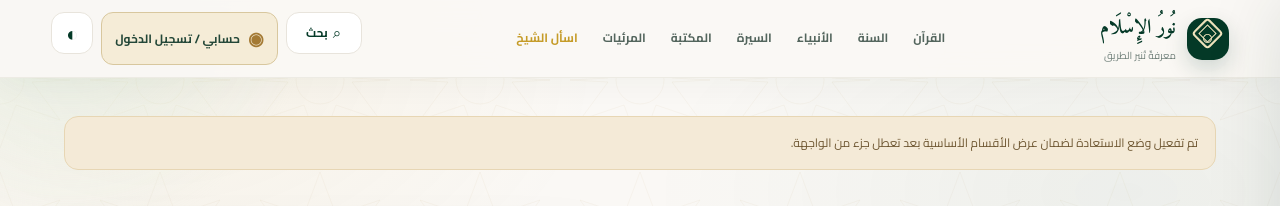
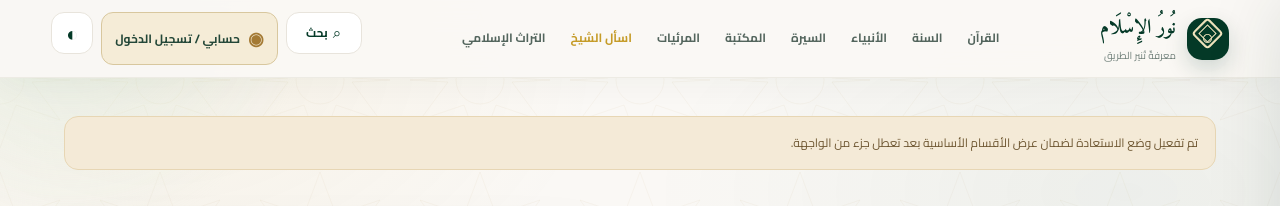
Before and after one commit to mo444444444444444-coder/HOKSH, a plain HTML site: page index.html in a window 1280 px wide. Shown: the top 206 px of the page. Drawn offline with nearby package versions, Linux system fonts and the light colour scheme; no server answers; a web font is replaced by a local one.

Commit message:
Load Islamic world heritage encyclopedia v55

```diff
--- a/index.html
+++ b/index.html
@@ -122,5 +122,5 @@
 </div></div>
 <div class="toast" id="toast" role="status"></div>
 <script src="./noor-content.js?v=42"></script><script src="./noor-expansion.js?v=42"></script><script src="./noor-prophets.js?v=42"></script><script src="./noor-seerah-fiqh.js?v=42"></script><script src="./noor-aqeedah-uloom.js?v=42"></script><script src="./noor-prophet-videos.js?v=50"></script><script src="./knowledge-data.js?v=42"></script><script src="./noor-encyclopedia-expansion.js?v=42"></script><script src="./noor-advanced-library.js?v=42"></script><script src="./quran-module.js?v=43"></script><script src="./quran-pages.js?v=43"></script><script src="./hadith-module.js?v=42"></script><script src="./app.js?v=44"></script><script src="./noor-ui-repair.js?v=44"></script><script src="./noor-local-account.js?v=46"></script><script src="./noor-prophet-open.js?v=50"></script>
-<script src="https://cdn.jsdelivr.net/npm/@supabase/supabase-js@2"></script><script src="./supabase-config.js?v=42"></script><script src="./noor-community.js?v=44"></script><script src="./noor-media-portal.js?v=50"></script><script src="./noor-visual-upgrade.js?v=53"></script><script src="./noor-heritage-upgrade.js?v=54"></script>
+<script src="https://cdn.jsdelivr.net/npm/@supabase/supabase-js@2"></script><script src="./supabase-config.js?v=42"></script><script src="./noor-community.js?v=44"></script><script src="./noor-media-portal.js?v=50"></script><script src="./noor-visual-upgrade.js?v=53"></script><script src="./noor-heritage-upgrade.js?v=54"></script><script src="./noor-world-heritage.js?v=55"></script>
 </body></html>
```
